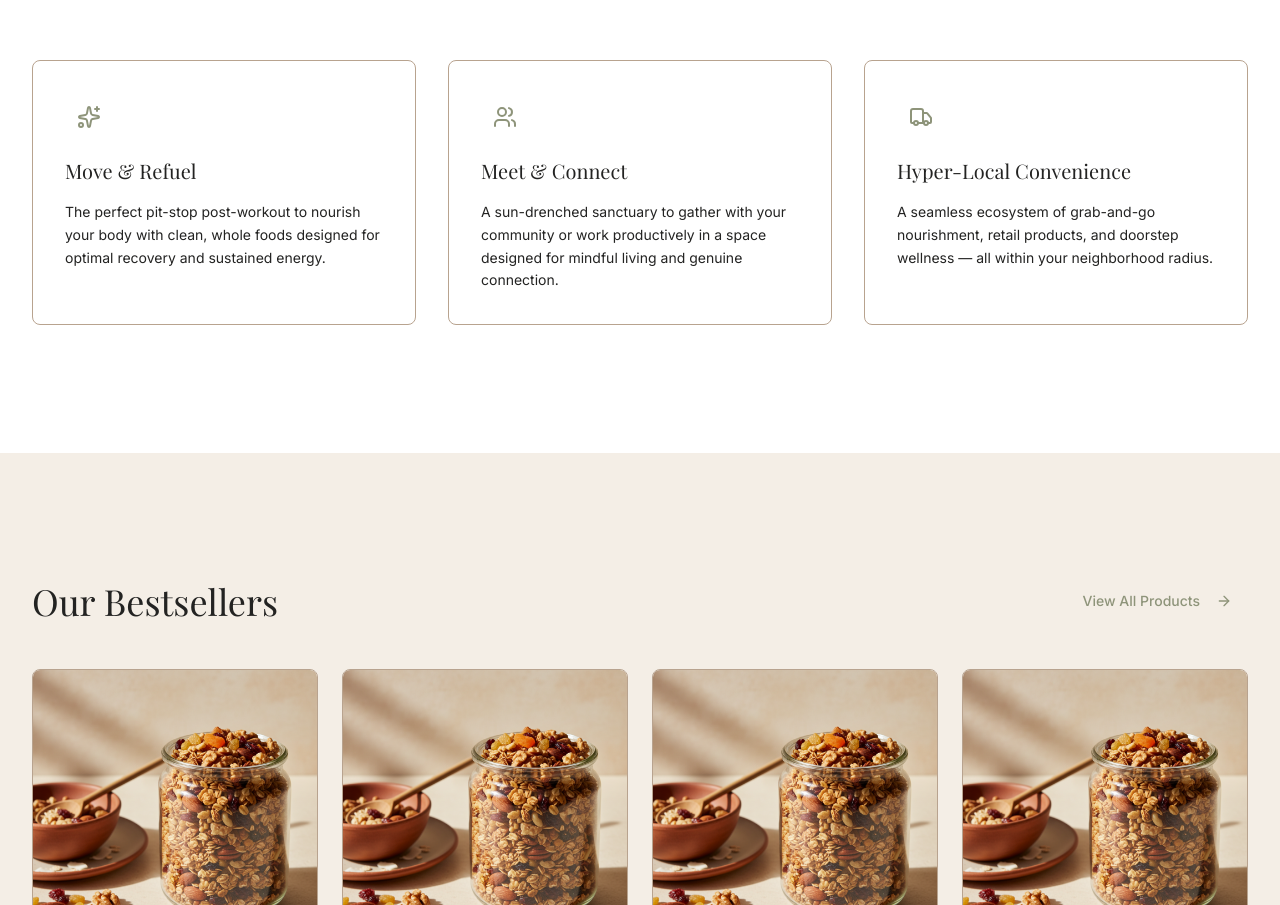
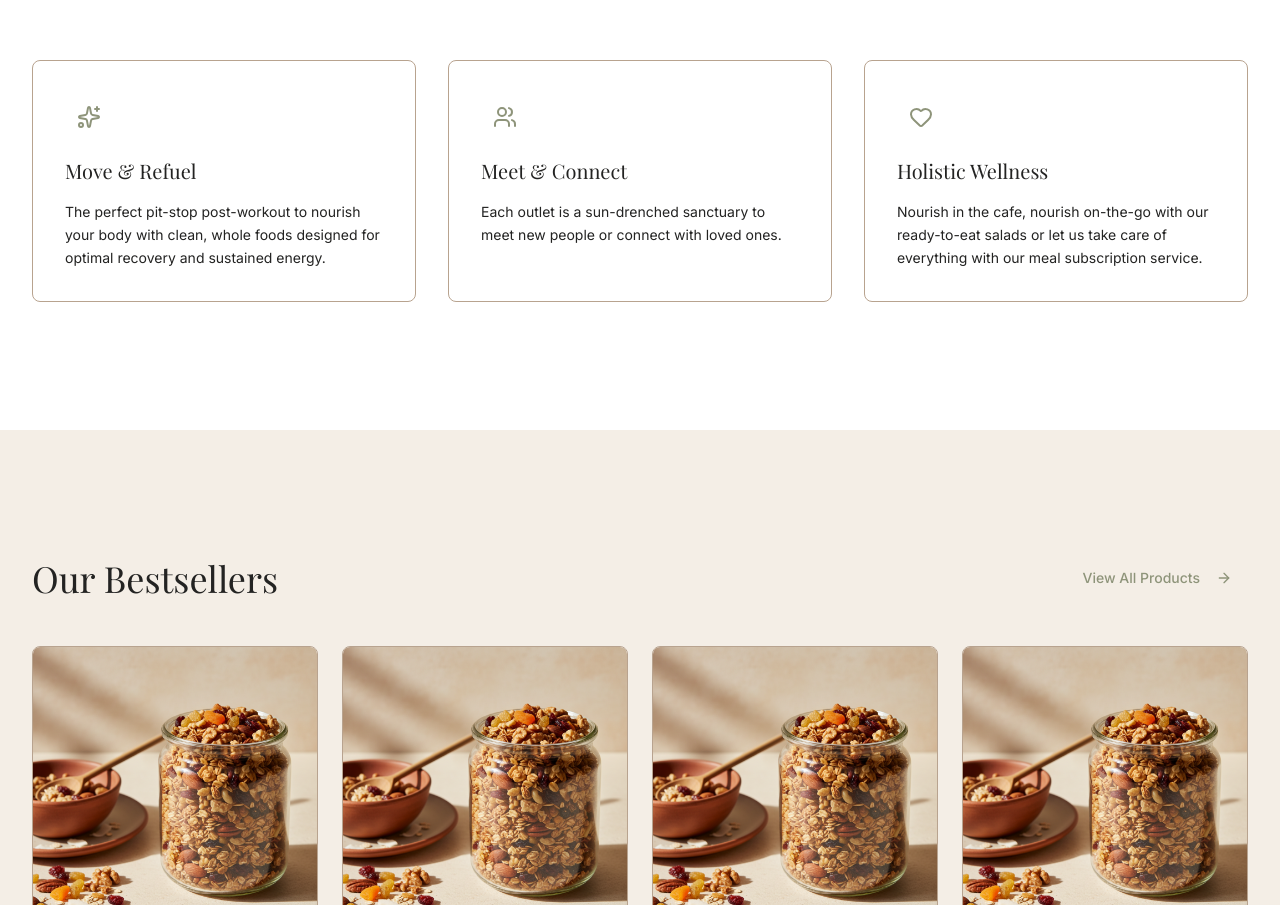
Before and after one commit to sarahVibeCoderAI/sg-ecf5e123-07c8-46f2-898f-2a564bd0e84d-1785751779, a Next.js app: page / in a window 1280 px wide. Shown: the part 877-1782 px from the top of the page. Built offline with nearby package versions, Linux system fonts and the light colour scheme; a web font is replaced by a local one.

Commit message:
docs(ui): update copper + cloves philosophy description

```diff
--- a/src/pages/index.tsx
+++ b/src/pages/index.tsx
@@ -73,7 +73,7 @@ export default function Home() {
                   </div>
                   <h3 className="font-display text-xl font-light">Meet & Connect</h3>
                   <p className="text-sm text-foreground/70 leading-relaxed">
-                    A sun-drenched sanctuary to gather with your community or work productively in a space designed for mindful living and genuine connection.
+                    Each outlet is a sun-drenched sanctuary to meet new people or connect with loved ones.
                   </p>
                 </CardContent>
               </Card>
@@ -81,11 +81,11 @@ export default function Home() {
               <Card className="border-mushroom/30 bg-card hover:shadow-lg transition-shadow">
                 <CardContent className="p-8 space-y-4">
                   <div className="flex items-center justify-center w-12 h-12 rounded-full bg-sage/10">
-                    <Truck className="h-6 w-6 text-sage" />
+                    <Heart className="h-6 w-6 text-sage" />
                   </div>
-                  <h3 className="font-display text-xl font-light">Hyper-Local Convenience</h3>
+                  <h3 className="font-display text-xl font-light">Holistic Wellness</h3>
                   <p className="text-sm text-foreground/70 leading-relaxed">
-                    A seamless ecosystem of grab-and-go nourishment, retail products, and doorstep wellness — all within your neighborhood radius.
+                    Nourish in the cafe, nourish on-the-go with our ready-to-eat salads or let us take care of everything with our meal subscription service.
                   </p>
                 </CardContent>
               </Card>
```
